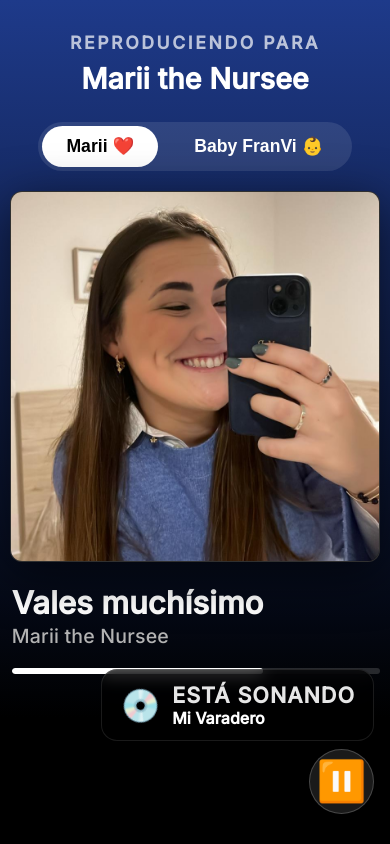
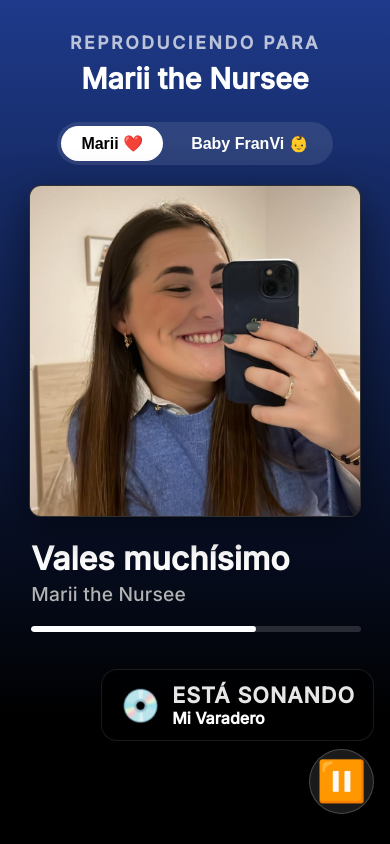
Before and after one commit to Haplee/marii, a React (Vite) app: page / in a window 390 px wide. Built offline with nearby package versions, Linux system fonts and the light colour scheme; a web font is replaced by a local one.

Commit message:
style: adjust dimensions for mobile (pixel 9a) and enable PWA dev

```diff
--- a/src/components/PolaroidGallery.tsx
+++ b/src/components/PolaroidGallery.tsx
@@ -76,9 +76,10 @@ export default function PolaroidGallery({ mariiImages, babyImages }: Props) {
             <div className="gallery-wrapper">
 
                 {/* Botones de Navegación Estilo Tabs/Píldoras */}
+                {/* Botones de Navegación Estilo Tabs/Píldoras */}
                 <div style={{
                     display: 'flex',
-                    gap: '12px',
+                    gap: '8px',
                     marginBottom: '20px',
                     background: 'rgba(255,255,255,0.1)',
                     padding: '4px',
@@ -87,13 +88,13 @@ export default function PolaroidGallery({ mariiImages, babyImages }: Props) {
                     <button
                         onClick={() => handleModeChange('marii')}
                         style={{
-                            padding: '10px 24px',
+                            padding: '8px 20px',
                             borderRadius: '24px',
                             border: 'none',
                             background: mode === 'marii' ? '#ffffff' : 'transparent',
                             color: mode === 'marii' ? '#000000' : '#ffffff',
                             fontWeight: 700,
-                            fontSize: '1.1rem',
+                            fontSize: '1rem',
                             cursor: 'pointer',
                             transition: 'all 0.3s ease'
                         }}
@@ -103,13 +104,13 @@ export default function PolaroidGallery({ mariiImages, babyImages }: Props) {
                     <button
                         onClick={() => handleModeChange('baby')}
                         style={{
-                            padding: '10px 24px',
+                            padding: '8px 20px',
                             borderRadius: '24px',
                             border: 'none',
                             background: mode === 'baby' ? '#ffffff' : 'transparent',
                             color: mode === 'baby' ? '#000000' : '#ffffff',
                             fontWeight: 700,
-                            fontSize: '1.1rem',
+                            fontSize: '1rem',
                             cursor: 'pointer',
                             transition: 'all 0.3s ease'
                         }}
--- a/src/globals.css
+++ b/src/globals.css
@@ -80,11 +80,11 @@ body {
 
 /* Contenedor de la "Carátula" */
 .album-art-container {
-  width: 95vw !important;
-  max-width: 420px !important;
+  width: 85vw !important;
+  max-width: 380px !important;
   aspect-ratio: 1/1;
   background-color: var(--spotify-dark-gray);
-  box-shadow: 0 12px 50px rgba(0, 0, 0, 0.6);
+  box-shadow: 0 12px 40px rgba(0, 0, 0, 0.5);
   border-radius: 12px;
   overflow: hidden;
   position: relative;
@@ -104,8 +104,8 @@ body {
 
 /* Info del track */
 .track-info {
-  width: 95vw !important;
-  max-width: 420px !important;
+  width: 85vw !important;
+  max-width: 380px !important;
   display: flex;
   flex-direction: column;
   gap: 4px;
@@ -115,27 +115,26 @@ body {
 }
 
 .track-title {
-  /* Tamaño dinámico agresivo */
-  font-size: 8vw !important;
-  /* Ligeramente reducido para mejor ajuste */
+  /* Tamaño ajustado para móvil */
+  font-size: 2rem !important;
   font-weight: 800;
   color: var(--spotify-white);
   line-height: 1.1;
   /* Permitir multilínea */
   white-space: normal;
   overflow: visible;
-  margin-bottom: 4px;
+  margin-bottom: 6px;
 }
 
 /* Media query para no pasarse en tablets/desktop */
 @media (min-width: 500px) {
   .track-title {
-    font-size: 3rem !important;
+    font-size: 2.5rem !important;
   }
 }
 
 .track-artist {
-  font-size: 5vw !important;
+  font-size: 1.2rem !important;
   color: var(--spotify-light-gray);
   font-weight: 500;
   letter-spacing: 0.01em;
@@ -143,7 +142,7 @@ body {
 
 @media (min-width: 500px) {
   .track-artist {
-    font-size: 1.5rem !important;
+    font-size: 1.3rem !important;
   }
 }
 
--- a/vite.config.ts
+++ b/vite.config.ts
@@ -9,6 +9,9 @@ export default defineConfig({
         VitePWA({
             registerType: 'autoUpdate',
             includeAssets: ['logo.png', 'icon.png', 'music/*.mp3', 'images/*.jpg', 'bebes/*.jpg'],
+            devOptions: {
+                enabled: true
+            },
             manifest: {
                 name: 'Marii Gallery',
                 short_name: 'Marii',
```
